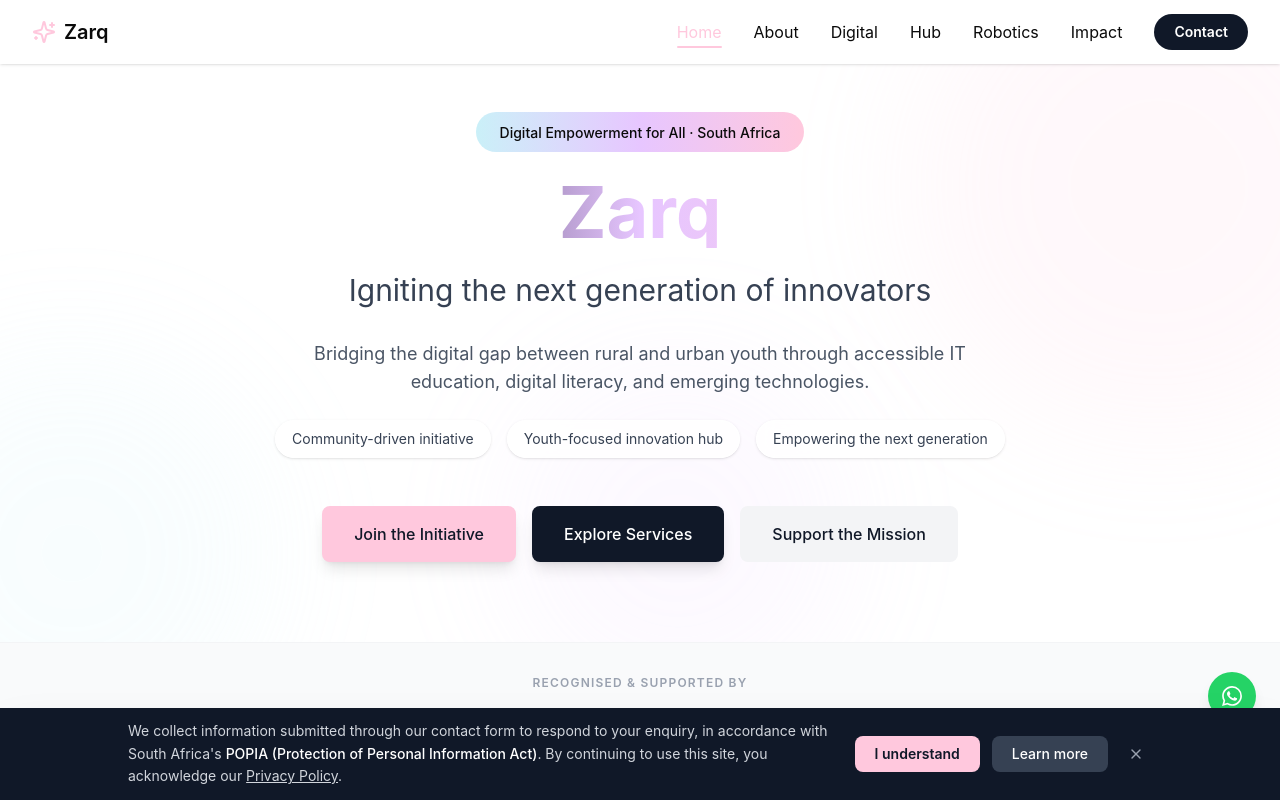
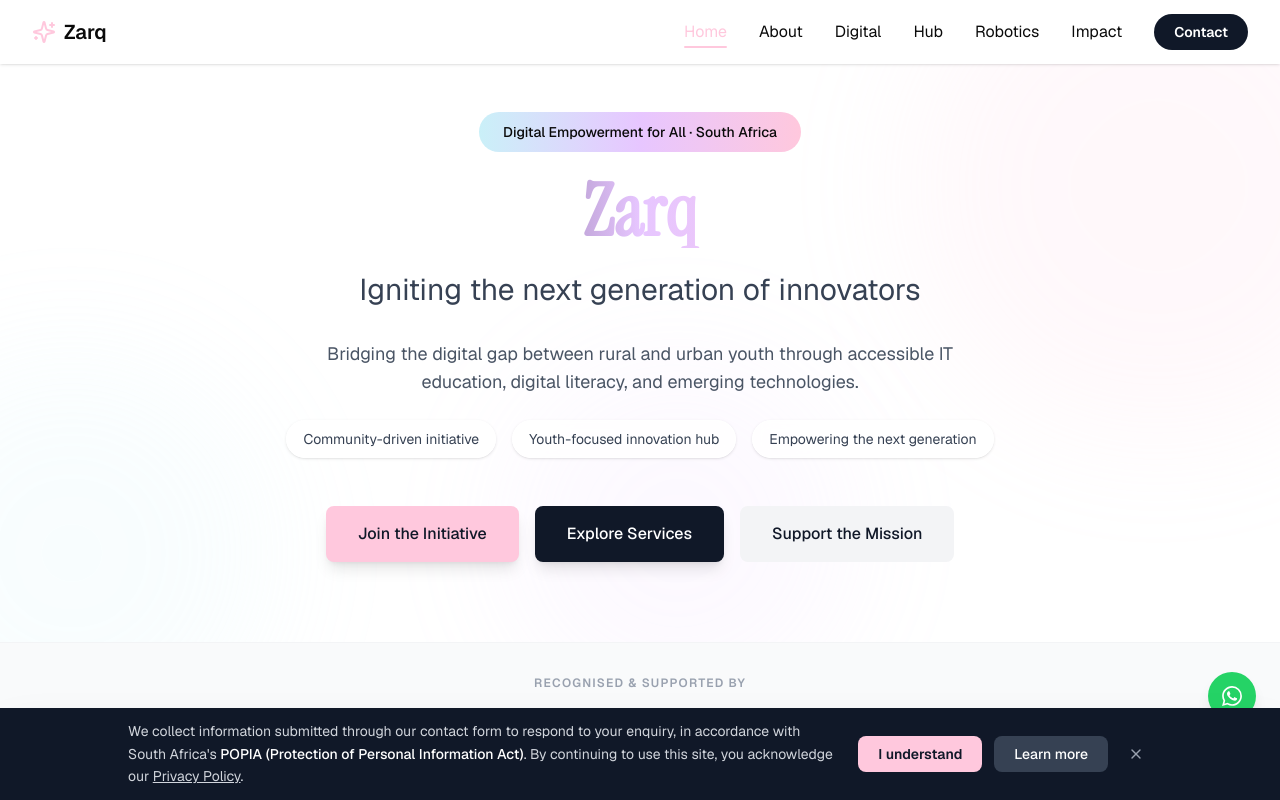
Before and after one commit to LesediSiyaya/Lesedinovatechhubwebsite, a React (Vite) app: page / in a window 1280 px wide. Shown: the top 800 px of the page. Built offline with nearby package versions, Linux system fonts and the light colour scheme.

Commit message:
Apply Zarq editorial display typography

```diff
--- a/src/styles/theme.css
+++ b/src/styles/theme.css
@@ -2,7 +2,7 @@
 
 :root {
   --font-size: 16px;
-  --font-family: 'Poppins', -apple-system, BlinkMacSystemFont, 'Segoe UI', system-ui, sans-serif;
+  --font-family: 'Geist', -apple-system, BlinkMacSystemFont, 'Segoe UI', system-ui, sans-serif;
   --background: #ffffff;
   --foreground: oklch(0.145 0 0);
   --soft-pink: #ffc8dd;
@@ -144,24 +144,32 @@
   }
 
   h1 {
+    font-family: 'Instrument Serif', Georgia, serif;
+    font-weight: 400;
     font-size: var(--text-2xl);
     font-weight: var(--font-weight-medium);
     line-height: 1.5;
   }
 
   h2 {
+    font-family: 'Instrument Serif', Georgia, serif;
+    font-weight: 400;
     font-size: var(--text-xl);
     font-weight: var(--font-weight-medium);
     line-height: 1.5;
   }
 
   h3 {
+    font-family: 'Instrument Serif', Georgia, serif;
+    font-weight: 400;
     font-size: var(--text-lg);
     font-weight: var(--font-weight-medium);
     line-height: 1.5;
   }
 
   h4 {
+    font-family: 'Instrument Serif', Georgia, serif;
+    font-weight: 400;
     font-size: var(--text-base);
     font-weight: var(--font-weight-medium);
     line-height: 1.5;
```
